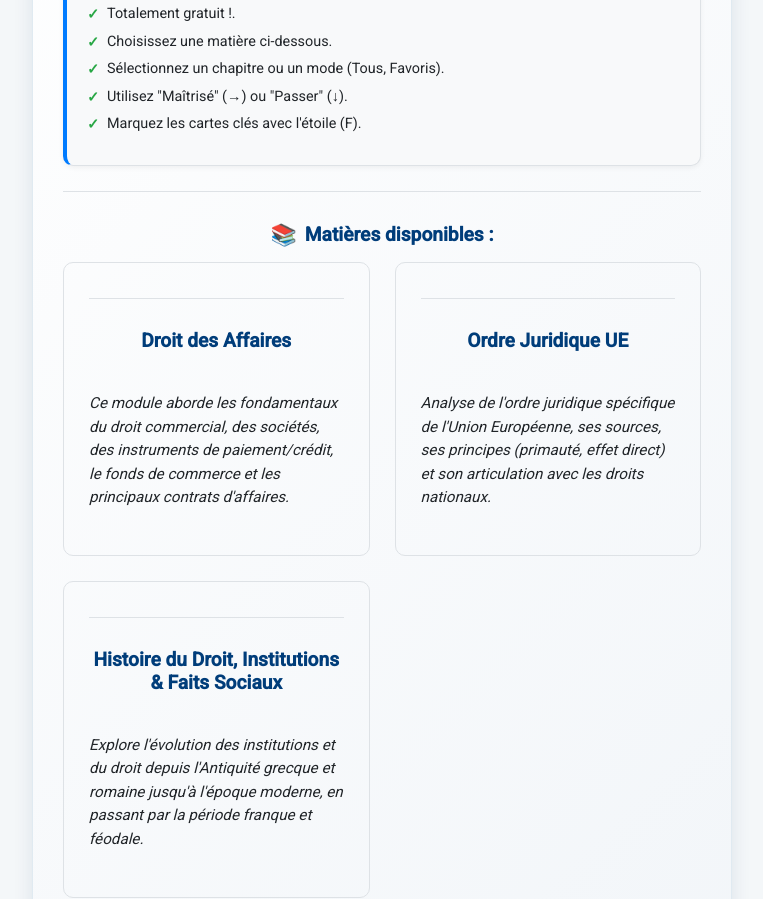
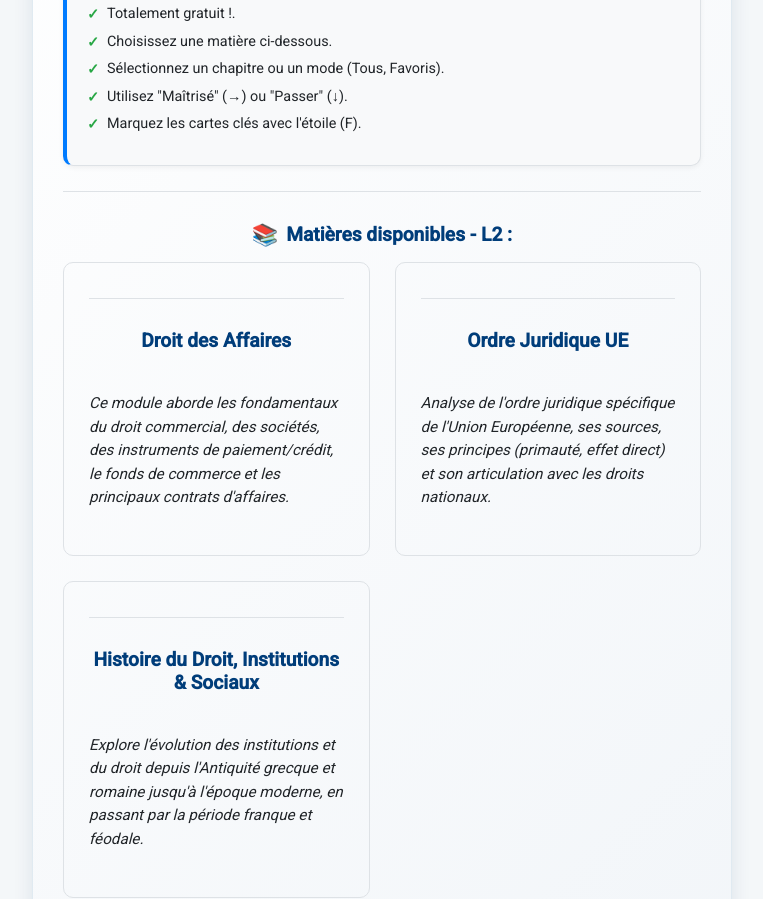
Before and after one commit to Baptistte/flashCard, a plain HTML site: page index.html in a window 1280 px wide. Shown: the part 386-1285 px from the top of the page, without its empty margins (258-1021 px from the left). Drawn offline with Linux system fonts and the light colour scheme.

Commit message:
changement petit

```diff
--- a/index.html
+++ b/index.html
@@ -38,7 +38,7 @@
             </div>
 
             <!-- 2. Section Matières -->
-            <h3><span class="section-icon">📚</span> Matières disponibles :</h3>
+            <h3><span class="section-icon">📚</span> Matières disponibles - L2 :</h3>
             <div id="subject-buttons" class="subject-buttons-grid buttons-grid">
                  <p>Chargement des matières...</p>
                  <!-- Boutons Matière (widgets) injectés par JS -->
--- a/subjectsConfig.json
+++ b/subjectsConfig.json
@@ -32,7 +32,7 @@
     },
     {
         "file": "hdifs.json",
-        "name": "Histoire du Droit, Institutions & Faits Sociaux",
+        "name": "Histoire du Droit, Institutions & Sociaux",
         "description": "Explore l'évolution des institutions et du droit depuis l'Antiquité grecque et romaine jusqu'à l'époque moderne, en passant par la période franque et féodale.",
         "chapterDescriptions": {
           "0": "Grèce Antique: Cité (polis), territoire, organisation sociale, citoyenneté, non-citoyens.",
```
